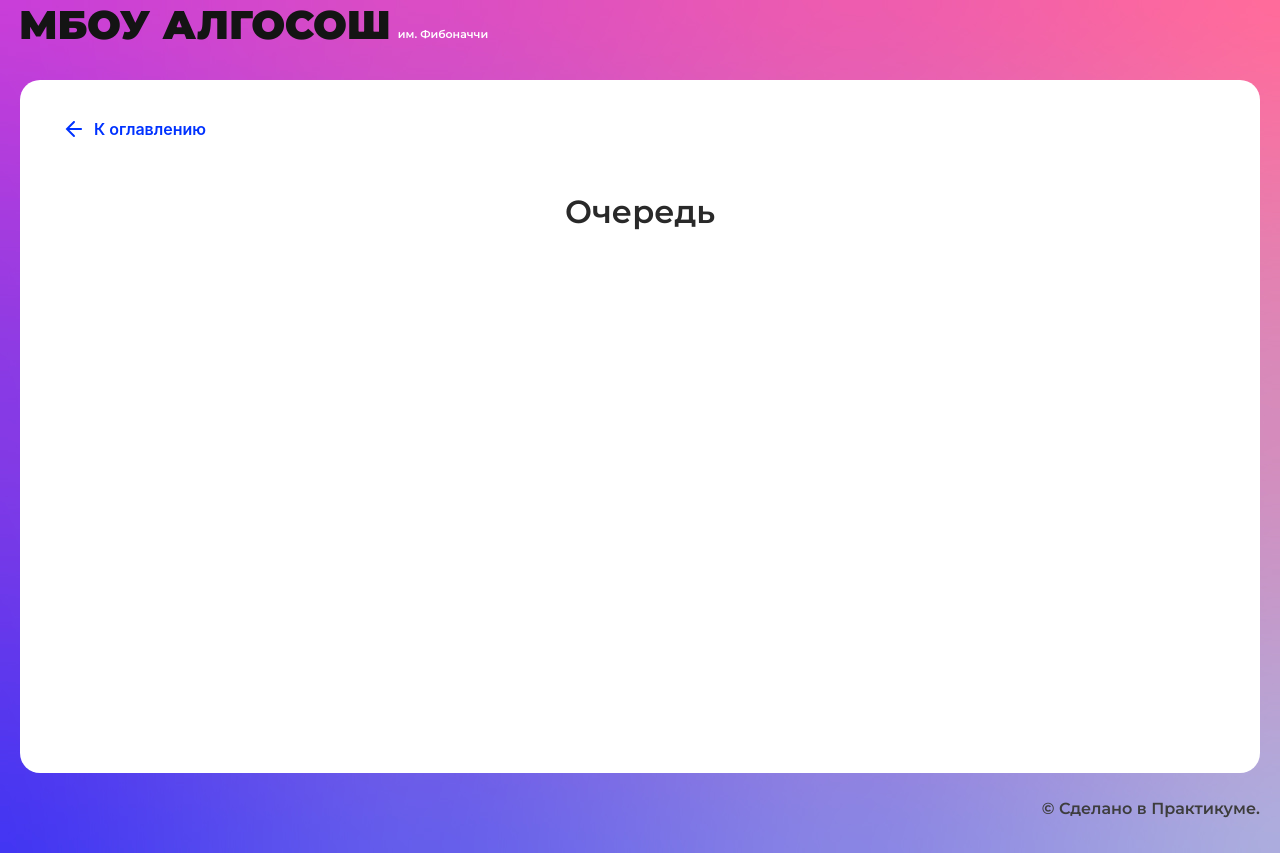
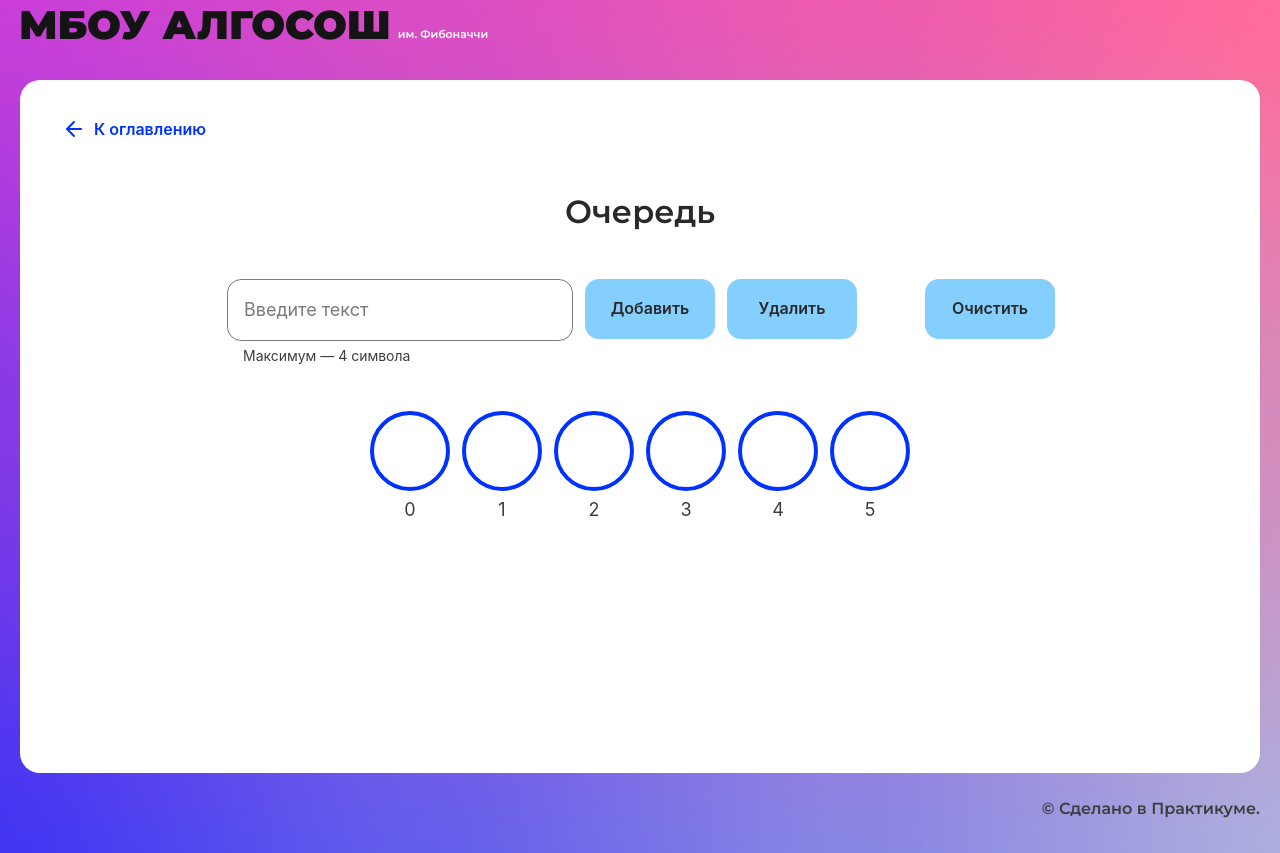
Before and after one commit to Kartinkartin/algososh, a React (Create React App) app: page /queue in a window 1280 px wide. Built offline with nearby package versions, Linux system fonts and the light colour scheme.

Commit message:
Start to Queue

```diff
--- /dev/null
+++ b/src/components/queue-page/initQueue.ts
@@ -0,0 +1,67 @@
+interface IQueue<T> {
+    enqueue: (item: T) => {
+        head: number,
+        tail: number,
+        body: Array<T | null>
+    };
+    dequeue: () => void;
+    resqueue: () => void;
+    peak: () => T | null;
+  }
+
+  export class Queue<T> implements IQueue<T> {
+    private container: (T | null)[] = [];
+    private head = 0;
+    private tail = 0;
+    private readonly size: number = 0;
+    private length: number = 0;
+
+    constructor(size: number) {
+      this.size = size;
+      this.container = Array(size);
+    }
+
+    enqueue = (item: T) => {
+      if (this.length >= this.size) {
+        throw new Error("Maximum length exceeded");
+      }
+      this.container[this.tail % this.size] = item
+      this.tail = this.tail+1;
+      this.length = this.length+1;
+      return {
+        head: this.head,
+        tail: this.tail,
+        body: this.container
+     }
+    };
+
+    dequeue = () => {
+      if (this.isEmpty()) {
+        throw new Error("No elements in the queue");
+      }
+
+      if (this.length === 1) {
+        this.head = 0;
+        this.tail = 0;
+        this.length = 0;
+      } else {
+        this.head = this.head +1;
+        this.length = this.length -1;
+      }
+    };
+    resqueue = () => {
+      this.head = 0;
+      this.tail = 0;
+      this.length = 0
+    }
+
+    peak = (): T | null => {
+      if (this.isEmpty()) {
+        throw new Error("No elements in the queue");
+      }
+      //доступ к последнему элементу в очереди
+      return this.container[this.head % this.size] || null;
+    };
+
+    isEmpty = () => this.length === 0;
+  }
--- /dev/null
+++ b/src/components/queue-page/queue-page.module.css
@@ -0,0 +1,35 @@
+.form {
+    max-width: 830px;
+    margin: 0 auto;
+    padding-bottom: 22px;
+    display: flex;
+    flex-direction: row;
+    justify-content: space-between;
+}
+
+.container {
+    width: 630px;
+    display: flex;
+    column-gap: 12px;
+    border: none;
+    padding: 0;
+}
+
+.display {
+    min-width: 465px;
+    max-width: 945px;
+    padding: 0;
+    padding-top: 22px;
+    margin: 0 auto;
+    display: flex;
+    flex-wrap: wrap;
+    flex-direction: row;
+    justify-content: center;
+}
+
+.circle {
+    list-style: none;
+    padding-left: 6px;
+    padding-right: 6px;
+    padding-bottom: 48px;
+}
--- a/src/components/queue-page/queue-page.tsx
+++ b/src/components/queue-page/queue-page.tsx
@@ -1,9 +1,92 @@
-import React from "react";
+import React, { FormEvent, useEffect, useState } from "react";
+import { ElementStates } from "../../types/element-states";
+import { Button } from "../ui/button/button";
+import { Circle } from "../ui/circle/circle";
+import { Input } from "../ui/input/input";
 import { SolutionLayout } from "../ui/solution-layout/solution-layout";
+import { HEAD, TAIL } from "../../constants/element-captions";
+import { Queue } from "./initQueue";
+import style from './queue-page.module.css';
+
+
+const queue = new Queue<string>(6);
 
 export const QueuePage: React.FC = () => {
+  const [items, setItems] = useState<Array<string | null>>(Array('', '', '', '', '', ''))
+  const [head, setHead] = useState(0);
+  const [tail, setTail] = useState(0)
+
+  const onSubmit = (e: FormEvent) => {
+    e.preventDefault();
+    const input = (e.target as HTMLFormElement).elements[1]
+    const data = (input as HTMLInputElement).value
+    addEl(data);
+    (input as HTMLInputElement).value = ''
+  }
+
+  const addEl = (data: string) => {
+    let {head, tail, body} = queue.enqueue(data);
+    setHead(head);
+    setTail(tail);
+    const arr = items;
+    for (let i = head; i< tail; i++) {
+      arr[i] = body[i];
+    }
+    setItems([...arr])
+  }
+
+  const onDelete = () => {
+    queue.dequeue();
+    const arr = items;
+    arr[head] = '';
+    setHead(head+1);
+    setItems([...arr])
+  }
+  const setDescriptions = (item: string | null, index: number) => {
+    const descriptions: Array<string | null>= [null, null]
+    if(item && index === head) { descriptions[0] = HEAD }
+    if(item && index === tail-1) { descriptions[1] = TAIL }
+    return descriptions
+  }
+
+  const onReset = () => {
+    queue.resqueue();
+    setItems(Array('', '', '', '', '', ''))
+  }
+
+
   return (
     <SolutionLayout title="Очередь">
+      <form className={style.form} onSubmit={onSubmit} onReset={onReset}>
+        <fieldset className={style.container} >
+          <Input
+          maxLength={4}
+          isLimitText={true}
+          id='input' />
+          <Button
+            text='Добавить'
+            type='submit' />
+          <Button
+            text="Удалить"
+            type='button'
+            onClick={onDelete} />
+        </fieldset>
+        <Button
+          text="Очистить"
+          type='reset' />
+      </form>
+      <ul className={style.display}>
+          {items && items.map((item, index) =>
+            <li className={style.circle} key={index}>
+              <Circle
+                head={setDescriptions(item, index)[0]}
+                tail={setDescriptions(item, index)[1]}
+                letter={`${item}`}
+                index={index}
+              />
+            </li>
+          )}
+        </ul>
 
     </SolutionLayout>
   );
```
